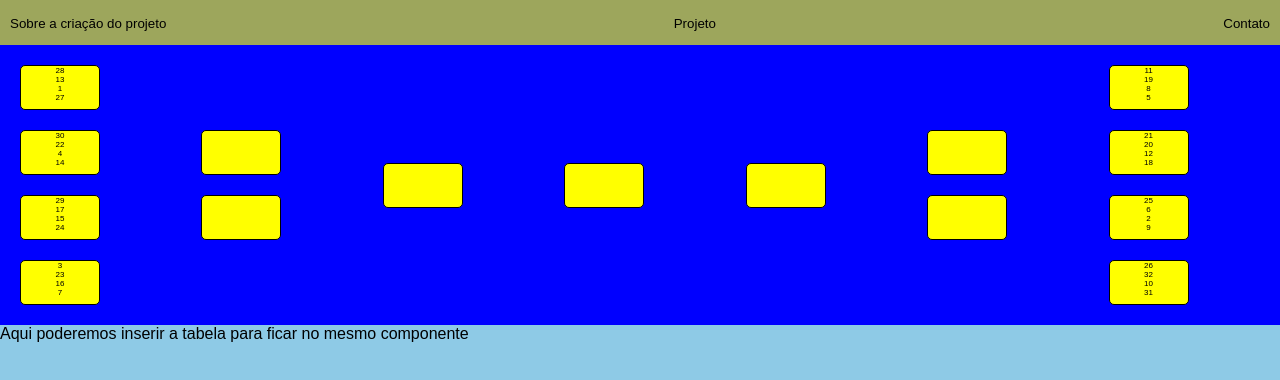
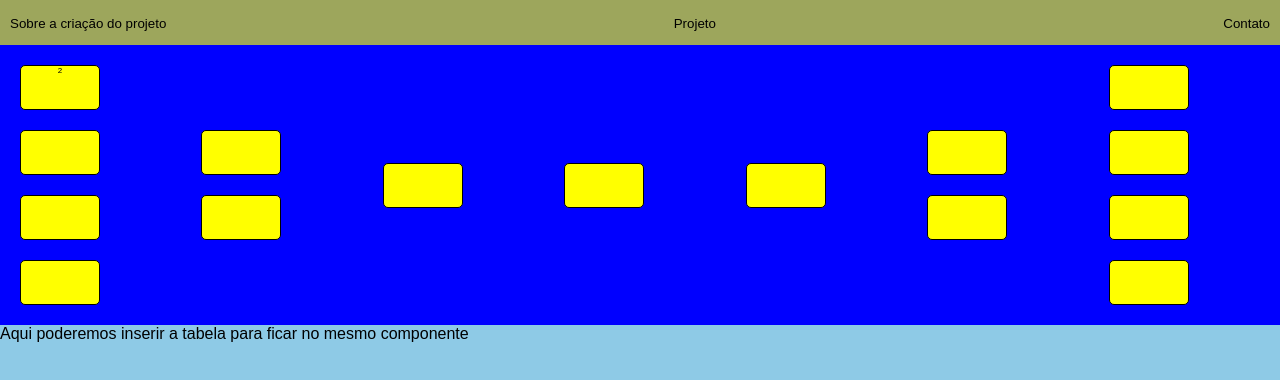
Before and after one commit to SolracSiul/GeopostEnergy, a React (Create React App) app in the folder copa/: page / in a window 1280 px wide. Shown: the top 380 px of the page. Built offline with nearby package versions, Linux system fonts and the light colour scheme; no server answers.

Commit message:
WIP: numeros gerados de forma aleatoria

```diff
--- a/copa/src/components/Layout/Layout.jsx
+++ b/copa/src/components/Layout/Layout.jsx
@@ -6,36 +6,37 @@ import { useEffect, useState } from 'react';
 import axios from 'axios';
 
 export default function Layout(){
-    let sorteados = []
-    let valorMaximo = 32
-    const pegarIndex = () => {
-        if (sorteados.length == valorMaximo) {
-            if (true) sorteados = [];
-            else return;
-        }
-        var sugestao = Math.ceil(Math.random() * valorMaximo);
-        while (sorteados.indexOf(sugestao) >= 0) {
-            sugestao = Math.ceil(Math.random() * valorMaximo);
-        }
-        sorteados.push(sugestao);
-        return sugestao;
 
-    }
-    const [informacoes, setInformacoes] = useState([])
+   const [informacoes, setInformacoes] = useState([])
 
    const apiCopa = () =>{ axios.get('https://estagio.geopostenergy.com/WorldCup/GetAllTeams', {
     headers: {
       'git-user': `SolracSiul`
     }
     }).then((res) => {
-    console.log(res.data)
+    console.log(res.data.Result)
+    setInformacoes(res.data.Result)
     }).catch((error) => {
     console.error(error)
     })
 }
    useEffect(() =>{
     apiCopa()
-   })
+   },[])
+
+   let sorteados = []
+   let valorMaximo = 32
+   const pegarIndex = () => {
+       if (sorteados.length === valorMaximo) {
+           if (true) sorteados = [];
+       }
+       var sugestao = Math.ceil(Math.random() * valorMaximo);
+       while (sorteados.indexOf(sugestao) >= 0) {
+           sugestao = Math.ceil(Math.random() * valorMaximo);
+       }
+       sorteados.push(sugestao);
+       return sugestao;
+   }
 
     return(
         <>
@@ -44,94 +45,94 @@ export default function Layout(){
         <Div>
             <DivCard>
                 <Selecoes name={pegarIndex()}></Selecoes>
-                <Selecoes name={pegarIndex()}></Selecoes>
-                <Selecoes name={pegarIndex()}></Selecoes>
-                <Selecoes name={pegarIndex()}></Selecoes>
+                <Selecoes></Selecoes>
+                <Selecoes></Selecoes>
+                <Selecoes></Selecoes>
             </DivCard>
             <DivCard>
-                <Selecoes name={pegarIndex()}></Selecoes>
-                <Selecoes name={pegarIndex()}></Selecoes>
-                <Selecoes name={pegarIndex()}></Selecoes>
-                <Selecoes name={pegarIndex()}></Selecoes>
+                <Selecoes></Selecoes>
+                <Selecoes></Selecoes>
+                <Selecoes></Selecoes>
+                <Selecoes></Selecoes>
             </DivCard>
             <DivCard>
-                <Selecoes name={pegarIndex()}></Selecoes>
-                <Selecoes name={pegarIndex()}></Selecoes>
-                <Selecoes name={pegarIndex()}></Selecoes>
-                <Selecoes name={pegarIndex()}></Selecoes>
+                <Selecoes></Selecoes>
+                <Selecoes></Selecoes>
+                <Selecoes></Selecoes>
+                <Selecoes></Selecoes>
             </DivCard>
             <DivCard>
-                <Selecoes name={pegarIndex()}></Selecoes>
-                <Selecoes name={pegarIndex()}></Selecoes>
-                <Selecoes name={pegarIndex()}></Selecoes>
-                <Selecoes name={pegarIndex()}></Selecoes>
+                <Selecoes></Selecoes>
+                <Selecoes></Selecoes>
+                <Selecoes></Selecoes>
+                <Selecoes></Selecoes>
             </DivCard>
         </Div>
 
         <Div>
             <DivCard>
-                {/* <Selecoes name={pegarIndex()}></Selecoes>
-                <Selecoes name={pegarIndex()}></Selecoes> */}
+                {/* <Selecoes></Selecoes>
+                <Selecoes></Selecoes> */}
             </DivCard>
             <DivCard>
-                {/* <Selecoes name={pegarIndex()}></Selecoes>
-                <Selecoes name={pegarIndex()}></Selecoes> */}
+                {/* <Selecoes></Selecoes>
+                <Selecoes></Selecoes> */}
             </DivCard>
         </Div>
 
         <Div>
             <DivCard>
-                {/* <Selecoes name={pegarIndex()}></Selecoes> */}
+                {/* <Selecoes></Selecoes> */}
             </DivCard>
         </Div>
 
         <Div>
             <DivCard>
-            {/* <Selecoes name={pegarIndex()}></Selecoes> */}
+            {/* <Selecoes></Selecoes> */}
             </DivCard>
         </Div>
 
         <Div>
             <DivCard>
-                {/* <Selecoes name={pegarIndex()}></Selecoes> */}
+                {/* <Selecoes></Selecoes> */}
             </DivCard>
         </Div>
 
         <Div>
             <DivCard>
-                {/* <Selecoes name={pegarIndex()}></Selecoes>
-                <Selecoes name={pegarIndex()}></Selecoes> */}
+                {/* <Selecoes></Selecoes>
+                <Selecoes></Selecoes> */}
             </DivCard>
             <DivCard>
-                {/* <Selecoes name={pegarIndex()}></Selecoes>
-                <Selecoes name={pegarIndex()}></Selecoes> */}
+                {/* <Selecoes></Selecoes>
+                <Selecoes></Selecoes> */}
             </DivCard>
         </Div>
 
         <Div>
             <DivCard>
-                <Selecoes name={pegarIndex()}></Selecoes>
-                <Selecoes name={pegarIndex()}></Selecoes>
-                <Selecoes name={pegarIndex()}></Selecoes>
-                <Selecoes name={pegarIndex()}></Selecoes>
+                <Selecoes></Selecoes>
+                <Selecoes></Selecoes>
+                <Selecoes></Selecoes>
+                <Selecoes></Selecoes>
             </DivCard>
             <DivCard>
-                <Selecoes name={pegarIndex()}></Selecoes>
-                <Selecoes name={pegarIndex()}></Selecoes>
-                <Selecoes name={pegarIndex()}></Selecoes>
-                <Selecoes name={pegarIndex()}></Selecoes>
+                <Selecoes></Selecoes>
+                <Selecoes></Selecoes>
+                <Selecoes></Selecoes>
+                <Selecoes></Selecoes>
             </DivCard>
             <DivCard>
-                <Selecoes name={pegarIndex()}></Selecoes>
-                <Selecoes name={pegarIndex()}></Selecoes>
-                <Selecoes name={pegarIndex()}></Selecoes>
-                <Selecoes name={pegarIndex()}></Selecoes>
+                <Selecoes></Selecoes>
+                <Selecoes></Selecoes>
+                <Selecoes></Selecoes>
+                <Selecoes></Selecoes>
             </DivCard>
             <DivCard>
-                <Selecoes name={pegarIndex()}></Selecoes>
-                <Selecoes name={pegarIndex()}></Selecoes>
-                <Selecoes name={pegarIndex()}></Selecoes>
-                <Selecoes name={pegarIndex()}></Selecoes>
+                <Selecoes></Selecoes>
+                <Selecoes></Selecoes>
+                <Selecoes></Selecoes>
+                <Selecoes></Selecoes>
             </DivCard>
         </Div>
        </Container>
```
